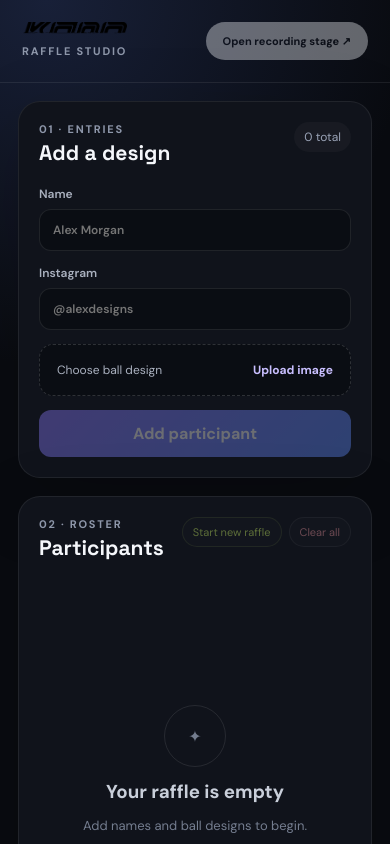
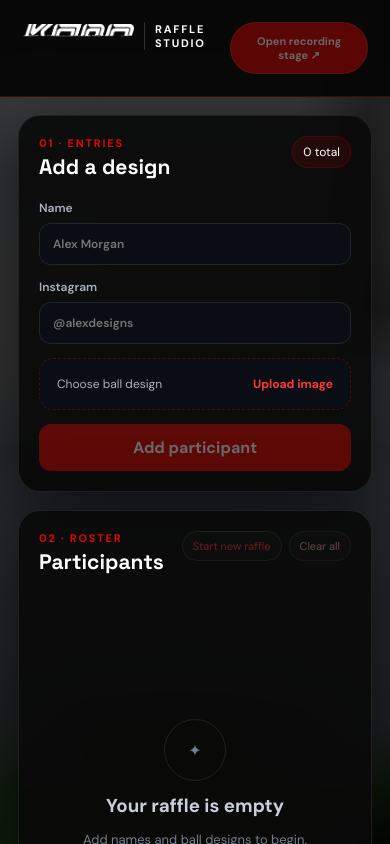
Before and after one commit to ahmedhmf/kora-ruffel, an Angular app: page / in a window 390 px wide. Shown: the top 844 px of the page. Built offline with nearby package versions, Linux system fonts and the light colour scheme.

Commit message:
Restyle raffle studio with Kora brand assets

```diff
--- a/src/app/app.component.css
+++ b/src/app/app.component.css
@@ -225,3 +225,223 @@
     margin-top:4px;
   }
 }
+
+
+/* Kora brand system */
+:host{
+  --kora-red:#e10600;
+  --kora-red-dark:#a90000;
+  --kora-black:#050505;
+  --kora-white:#fff;
+}
+
+.app-shell{
+  background:
+    linear-gradient(rgba(0,0,0,.76),rgba(0,0,0,.88)),
+    url('/kora-bg.svg') center top / 620px auto repeat;
+}
+
+.topbar{
+  background:#050505e8;
+  border-bottom:1px solid #e1060045;
+  backdrop-filter:blur(16px);
+}
+
+.brand-lockup{
+  display:flex;
+  align-items:center;
+  gap:18px;
+}
+
+.brand-logo{
+  width:150px;
+  height:auto;
+  filter:invert(1);
+}
+
+.brand-lockup .eyebrow{
+  padding-left:16px;
+  border-left:1px solid #ffffff2b;
+  color:#fff;
+}
+
+.panel{
+  background:#090909e8;
+  border-color:#ffffff16;
+  box-shadow:0 22px 80px #0009;
+}
+
+.panel h2,
+.entry-meta strong,
+.winner-row strong{
+  color:#fff;
+}
+
+.eyebrow{
+  color:#e10600;
+}
+
+.counter{
+  color:#fff;
+  background:#e106001c;
+  border:1px solid #e106003b;
+}
+
+.primary,
+.stage-btn{
+  background:var(--kora-red);
+  color:#fff;
+  box-shadow:none;
+}
+
+.primary:hover,
+.stage-btn:hover{
+  background:#f01810;
+}
+
+.entry-form input:focus{
+  border-color:var(--kora-red);
+  box-shadow:0 0 0 3px #e106001f;
+}
+
+.upload{
+  border-color:#e1060050;
+}
+
+.upload strong,
+.toolbar .new-raffle,
+.export-stage-btn,
+.export-btn{
+  color:#ff3b33;
+}
+
+.entry-card{
+  background:#070707;
+}
+
+.entry-card:hover{
+  border-color:#e1060068;
+}
+
+.badge{
+  background:var(--kora-red);
+  color:#fff;
+}
+
+.studio-overlay{
+  background:#000;
+}
+
+.raffle-stage{
+  background:
+    linear-gradient(rgba(0,0,0,.17),rgba(0,0,0,.26)),
+    url('/kora-bg.svg') center center / cover no-repeat;
+  border-color:#e1060060;
+  box-shadow:
+    0 34px 120px #000,
+    0 0 0 1px #ffffff0a inset;
+}
+
+.raffle-stage .aurora,
+.raffle-stage .grid-lines{
+  display:none;
+}
+
+.stage-header{
+  min-height:38px;
+  position:relative;
+}
+
+.stage-icons{
+  position:absolute;
+  left:50%;
+  top:4px;
+  width:58%;
+  max-width:250px;
+  height:auto;
+  transform:translateX(-50%);
+  opacity:.95;
+  pointer-events:none;
+}
+
+.stage-logo{
+  position:relative;
+  z-index:2;
+  width:88px;
+  height:auto;
+  filter:invert(1);
+}
+
+.stage-header button{
+  position:relative;
+  z-index:2;
+  border-color:#ffffff45;
+  background:#000a;
+}
+
+.stage-copy>span{
+  color:#fff;
+}
+
+.stage-copy h2{
+  color:#fff;
+  text-shadow:0 4px 24px #000;
+}
+
+.stage-copy p{
+  color:#ddd;
+}
+
+.design-frame{
+  background:#050505;
+  border:3px solid var(--kora-red);
+  box-shadow:0 34px 90px #000,0 0 0 1px #ffffff1a;
+}
+
+.reveal .design-frame{
+  box-shadow:0 40px 110px #000,0 0 75px #e1060070,0 0 0 3px #e10600;
+}
+
+.reveal .hero-meta span,
+.status i{
+  color:var(--kora-red);
+  background:var(--kora-red);
+}
+
+.countdown{
+  color:#fff;
+  text-shadow:0 0 70px #e10600;
+}
+
+.draw-button{
+  background:var(--kora-red);
+  color:#fff;
+}
+
+.draw-button b{
+  background:#fff;
+  color:#000;
+}
+
+.winner-burst{
+  background:radial-gradient(circle,#e1060036 0,transparent 66%);
+}
+
+.export-stage-btn,
+.export-btn{
+  border-color:#e1060066;
+  background:#e1060018;
+}
+
+.export-stage-btn:hover,
+.export-btn:hover{
+  background:#e1060030;
+}
+
+@media(max-width:720px){
+  .brand-logo{width:112px}
+  .brand-lockup{gap:10px}
+  .brand-lockup .eyebrow{padding-left:10px}
+  .stage-logo{width:74px}
+  .stage-icons{width:64%}
+}
```
